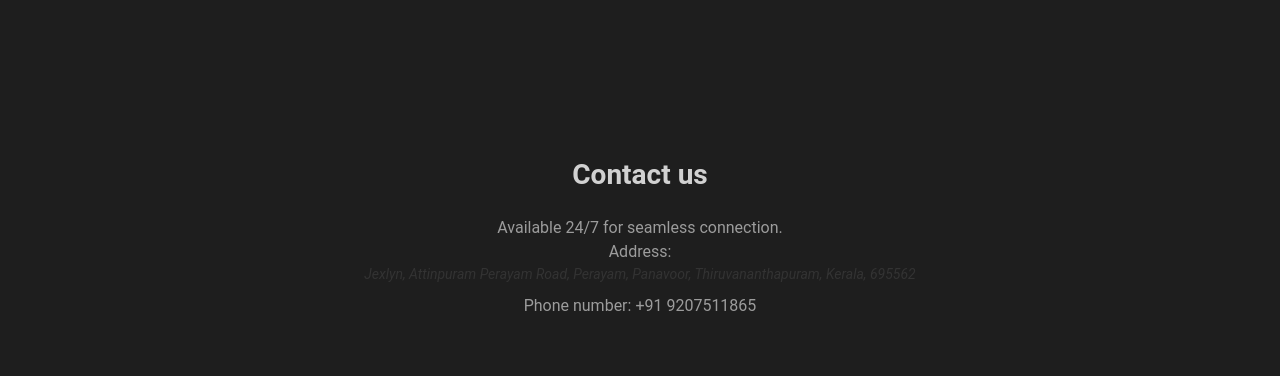
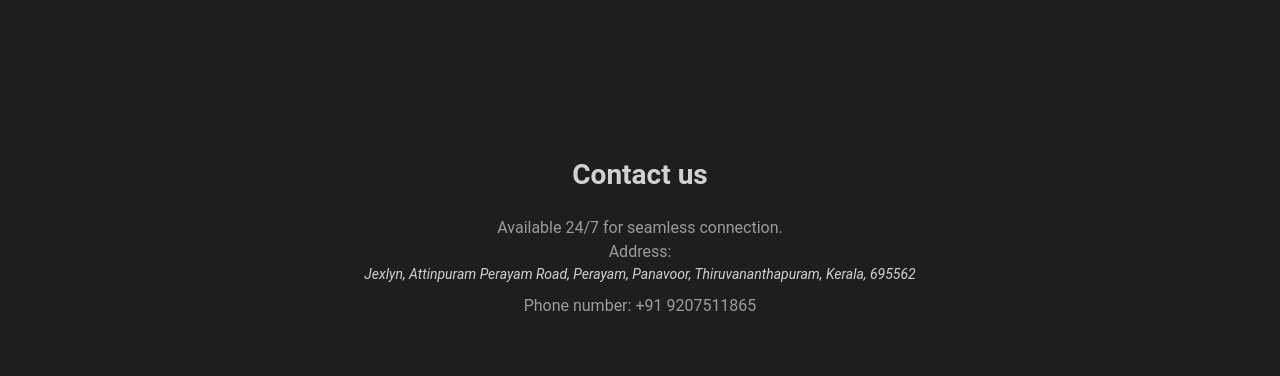
Before and after one commit to riju-tinju/Jexlyn, a plain HTML site: page contact-me.html in a window 1280 px wide. Shown: the part 76-452 px from the top of the page. Drawn offline with nearby package versions, Linux system fonts and the light colour scheme; a script that the page names is missing.

Commit message:
Update contact-me.html

```diff
--- a/contact-me.html
+++ b/contact-me.html
@@ -45,7 +45,7 @@
                   <h2 class="rl-heading-style-h2-3">Contact us</h2>
                   <div class="rl_contact20_spacing-block-2"></div>
                   <p class="rl-text-style-medium-3">Available 24/7 for seamless connection.</p>
-                  <p class="rl-text-style-medium-3">Address: <em><address>Jexlyn, Attinpuram Perayam Road, Perayam, Panavoor, Thiruvananthapuram, Kerala,
+                  <p class="rl-text-style-medium-3">Address: <em><address style="color:#d1d1d1">Jexlyn, Attinpuram Perayam Road, Perayam, Panavoor, Thiruvananthapuram, Kerala,
 695562</address></em></p>
                   <p class="rl-text-style-medium-3">Phone number: +91 9207511865</p>
                 </div>
```
